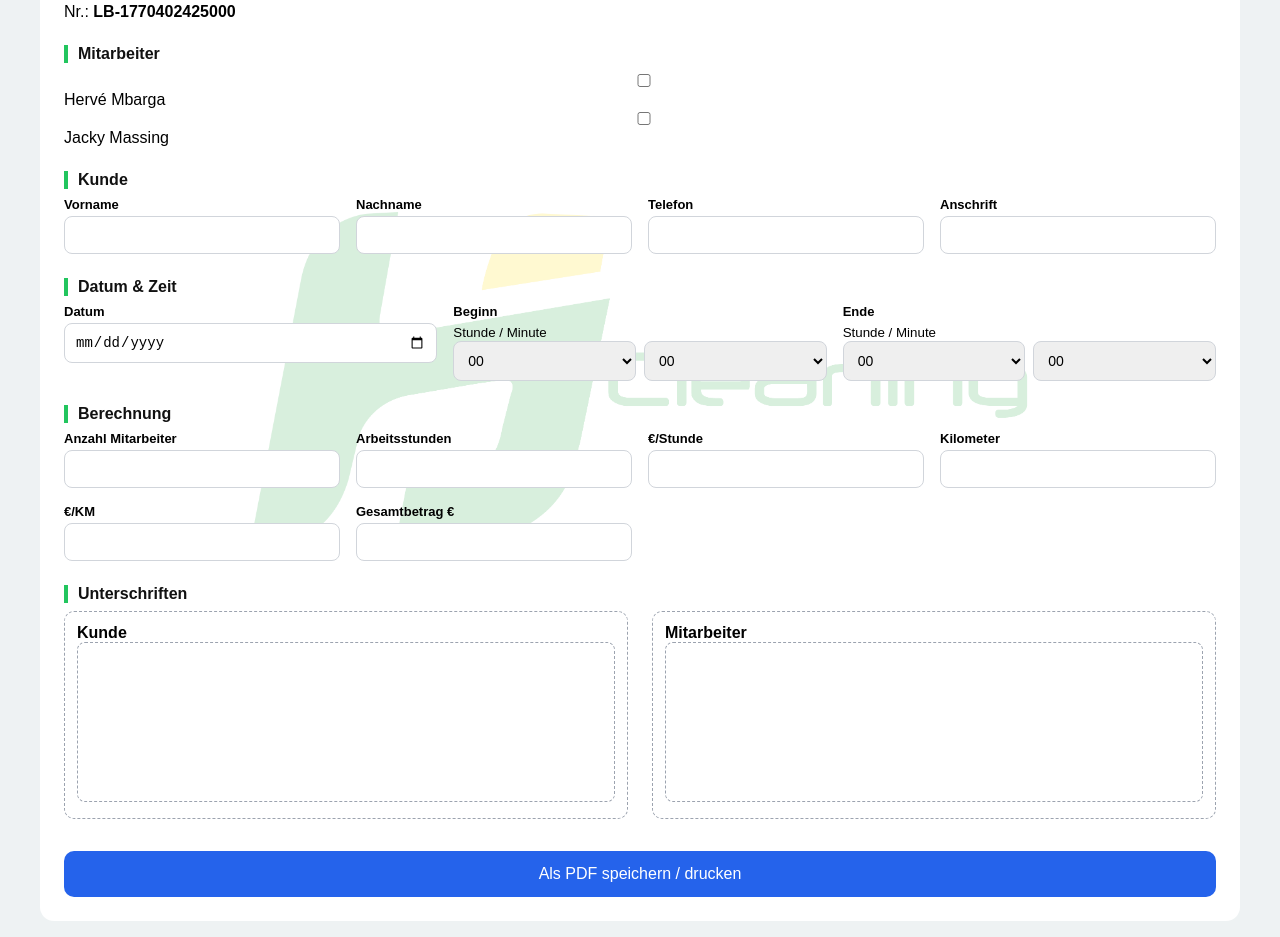
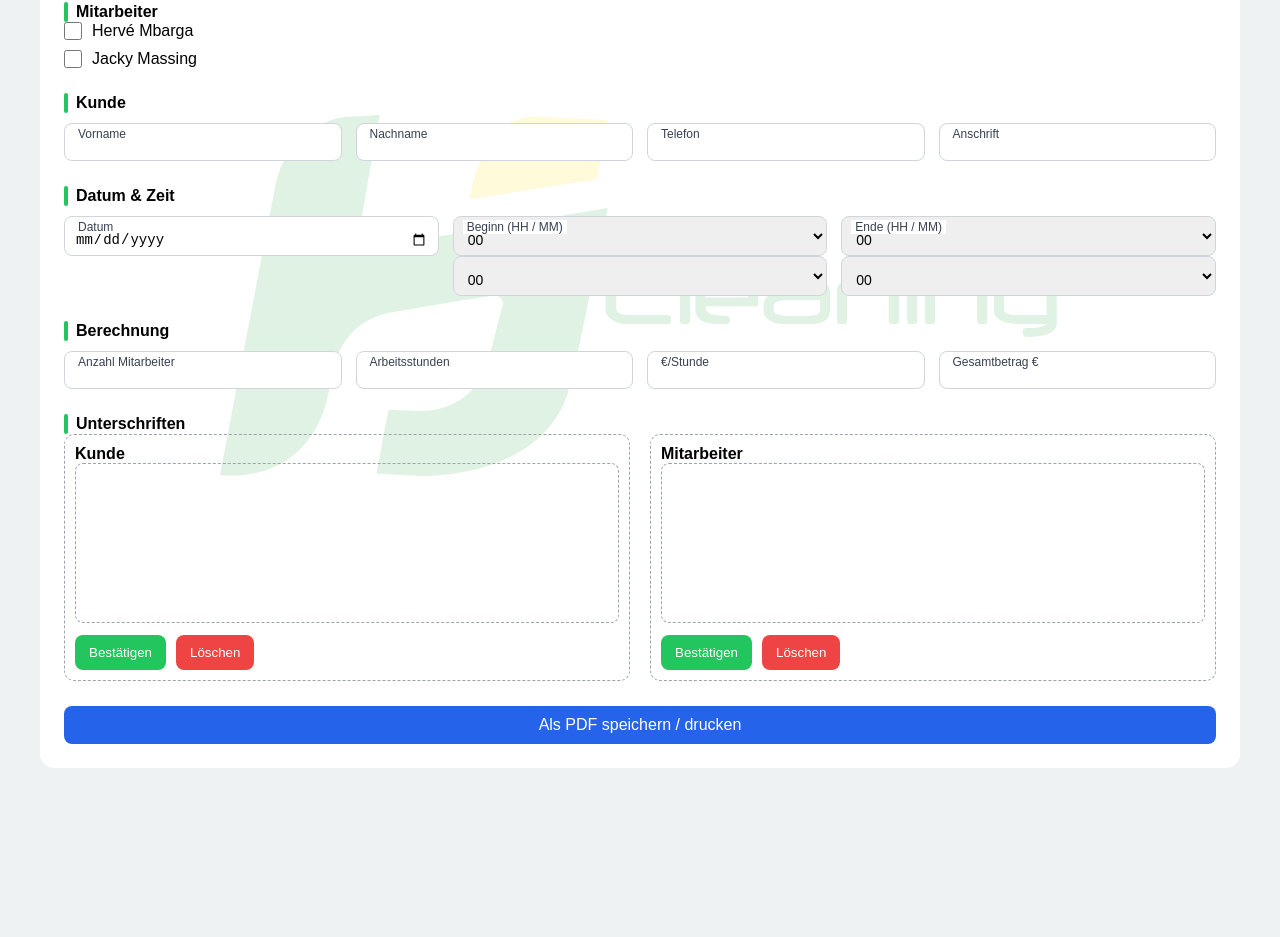
Before and after one commit to HJC2025HJ/leistungsbestaetigung, a plain HTML site: page index.html in a window 1280 px wide. Shown: the part 178-1115 px from the top of the page. After the commit the page ends 946 px from the top, so only its background shows below. Drawn offline with Linux system fonts and the light colour scheme.

Commit message:
index.html

```diff
--- a/index.html
+++ b/index.html
@@ -3,16 +3,14 @@
 <head>
 <meta charset="UTF-8">
 <meta name="viewport" content="width=device-width, initial-scale=1.0">
-<title>Leistungsbestätigung</title>
+<title>Leistungsbestätigung – HJ Cleaning</title>
 
 <style>
-/* ===== BASE ===== */
-* { box-sizing: border-box; }
+*{box-sizing:border-box}
 
 body{
 margin:0;
-padding:16px;
-font-family: Arial, Helvetica, sans-serif;
+font-family:Arial,Helvetica,sans-serif;
 background:#eef2f3;
 }
 
@@ -26,134 +24,140 @@ position:relative;
 overflow:hidden;
 }
 
-/* ===== WATERMARK ===== */
+/* ===== FILIGRANE ===== */
 .watermark{
 position:absolute;
 inset:0;
-background:url("HJ_Clean.png") center / 65% no-repeat;
-opacity:0.18;
+background:url("HJ_Clean.png") center/70% no-repeat;
+opacity:0.15;
 pointer-events:none;
 z-index:0;
 }
 
-.content{ position:relative; z-index:1; }
+.content{position:relative;z-index:1}
 
 /* ===== HEADER ===== */
 .header{
 display:flex;
-flex-wrap:wrap;
-gap:16px;
+gap:20px;
 align-items:center;
 border-bottom:2px solid #e5e7eb;
 padding-bottom:12px;
 }
-.logo{ max-width:140px; }
-.company{ font-size:14px; line-height:1.4; }
+.header img{max-width:140px}
+.company{font-size:14px}
 
-h1{
-text-align:center;
-margin:20px 0 10px;
+/* ===== TITRES ===== */
+h1{text-align:center;margin:20px 0}
+.section-title{
+display:flex;
+align-items:center;
+gap:8px;
+font-weight:bold;
+margin-top:25px;
+}
+.section-title::before{
+content:"";
+width:4px;
+height:20px;
+background:#22c55e;
+border-radius:2px;
 }
 
-/* ===== SECTIONS ===== */
-.section-title{
-margin:24px 0 8px;
-font-weight:700;
-color:#111;
-border-left:4px solid #22c55e;
-padding-left:10px;
+/* ===== GRID ===== */
+.grid{
+display:grid;
+grid-template-columns:repeat(auto-fit,minmax(220px,1fr));
+gap:14px;
+margin-top:10px;
 }
 
-/* ===== GRID SYSTEM ===== */
-.form-grid{
-display:grid;
-gap:16px;
+/* ===== FLOATING LABELS ===== */
+.field{
+position:relative;
+}
+.field input,
+.field select{
+width:100%;
+padding:14px 10px 6px;
+border:1px solid #d1d5db;
+border-radius:8px;
+font-size:14px;
+}
+.field label{
+position:absolute;
+left:10px;
+top:4px;
+font-size:12px;
+color:#374151;
+background:#fff;
+padding:0 4px;
 }
 
-.grid-4{ grid-template-columns:repeat(4,1fr); }
-.grid-3{ grid-template-columns:repeat(3,1fr); }
-.grid-2{ grid-template-columns:repeat(2,1fr); }
-
-@media(max-width:1024px){
-.grid-4,.grid-3{ grid-template-columns:repeat(2,1fr); }
+/* ===== EMPLOYÉS ===== */
+.employee-list{
+display:flex;
+flex-direction:column;
+gap:10px;
 }
-@media(max-width:640px){
-.grid-4,.grid-3,.grid-2{ grid-template-columns:1fr; }
+.employee-item{
+display:flex;
+align-items:center;
+gap:10px;
 }
-
-/* ===== FIELDS ===== */
-.field label{
-display:block;
-font-size:13px;
-font-weight:600;
-margin-bottom:4px;
-}
-
-input, select{
-width:100%;
-padding:10px;
-border-radius:8px;
-border:1px solid #d1d5db;
-font-size:14px;
-}
-
-/* ===== TIME BLOCK ===== */
-.time-group{
-display:grid;
-grid-template-columns:1fr 1fr;
-gap:8px;
-}
-
-.time-group small{
-display:block;
-font-size:12px;
-color:#6b7280;
-margin-bottom:2px;
+.employee-item input{
+width:18px;
+height:18px;
+margin:0;
 }
 
 /* ===== SIGNATURES ===== */
 .signatures{
 display:grid;
 grid-template-columns:1fr 1fr;
-gap:24px;
+gap:20px;
 }
-
 @media(max-width:700px){
-.signatures{ grid-template-columns:1fr; }
+.signatures{grid-template-columns:1fr}
 }
 
 .signature-box{
 border:1px dashed #9ca3af;
 border-radius:10px;
-padding:12px;
+padding:10px;
 }
-
 canvas{
 width:100%;
 height:160px;
 border:1px dashed #9ca3af;
 border-radius:8px;
-touch-action:none;
 }
-
-/* ===== BUTTON ===== */
-.print-btn{
-margin-top:32px;
+.sig-actions{
+display:flex;
+gap:10px;
+margin-top:8px;
+}
+button{
+border:none;
+padding:10px 14px;
+border-radius:8px;
+color:#fff;
+cursor:pointer;
+}
+.confirm{background:#22c55e}
+.clear{background:#ef4444}
+.print{
 width:100%;
-padding:14px;
+margin-top:25px;
+background:#2563eb;
 font-size:16px;
-background:#2563eb;
-color:#fff;
-border:none;
-border-radius:10px;
-cursor:pointer;
 }
 
 /* ===== PRINT ===== */
 @media print{
-body{ background:#fff; padding:0; }
-.print-btn{ display:none; }
-.container{ page-break-inside:avoid; }
+body{background:#fff}
+button,.sig-actions{display:none}
+.container{box-shadow:none;border-radius:0}
 }
 </style>
 </head>
@@ -163,68 +167,59 @@ body{ background:#fff; padding:0; }
 <div class="watermark"></div>
 <div class="content">
 
-<!-- HEADER -->
 <div class="header">
-<img src="HJ_Clean.png" class="logo">
+<img src="HJ_Clean.png">
 <div class="company">
-<strong>Cleaning – Marke von HJ Corporate GbR</strong><br>
+<b>Cleaning – Marke von HJ Corporate GbR</b><br>
 Stauseestraße 27b, 54317 Riveris<br>
 Tel. +49 176 87898900 · info@hjcorporate.de
 </div>
 </div>
 
 <h1>Leistungsbestätigung</h1>
-<div>Nr.: <strong id="docNr"></strong></div>
 
 <!-- MITARBEITER -->
 <div class="section-title">Mitarbeiter</div>
-<label><input type="checkbox" class="emp"> Hervé Mbarga</label>
-<label><input type="checkbox" class="emp"> Jacky Massing</label>
+<div class="employee-list">
+<label class="employee-item">
+<input type="checkbox" class="emp"> Hervé Mbarga
+</label>
+<label class="employee-item">
+<input type="checkbox" class="emp"> Jacky Massing
+</label>
+</div>
 
 <!-- KUNDE -->
 <div class="section-title">Kunde</div>
-<div class="form-grid grid-4">
+<div class="grid">
 <div class="field"><label>Vorname</label><input></div>
 <div class="field"><label>Nachname</label><input></div>
 <div class="field"><label>Telefon</label><input></div>
 <div class="field"><label>Anschrift</label><input></div>
 </div>
 
-<!-- DATE & TIME -->
+<!-- DATUM & ZEIT -->
 <div class="section-title">Datum & Zeit</div>
-<div class="form-grid grid-3">
+<div class="grid">
+<div class="field"><label>Datum</label><input type="date" id="date"></div>
 <div class="field">
-<label>Datum</label>
-<input type="date" id="date">
-</div>
-
-<div class="field">
-<label>Beginn</label>
-<small>Stunde / Minute</small>
-<div class="time-group">
+<label>Beginn (HH / MM)</label>
 <select id="sh"></select>
 <select id="sm"></select>
 </div>
-</div>
-
 <div class="field">
-<label>Ende</label>
-<small>Stunde / Minute</small>
-<div class="time-group">
+<label>Ende (HH / MM)</label>
 <select id="eh"></select>
 <select id="em"></select>
-</div>
 </div>
 </div>
 
 <!-- BERECHNUNG -->
 <div class="section-title">Berechnung</div>
-<div class="form-grid grid-4">
-<div class="field"><label>Anzahl Mitarbeiter</label><input id="empCount" readonly></div>
+<div class="grid">
+<div class="field"><label>Anzahl Mitarbeiter</label><input id="count" readonly></div>
 <div class="field"><label>Arbeitsstunden</label><input id="hours" readonly></div>
 <div class="field"><label>€/Stunde</label><input id="rate" type="number"></div>
-<div class="field"><label>Kilometer</label><input id="km" type="number"></div>
-<div class="field"><label>€/KM</label><input id="kmRate" type="number"></div>
 <div class="field"><label>Gesamtbetrag €</label><input id="total" readonly></div>
 </div>
 
@@ -232,71 +227,86 @@ Tel. +49 176 87898900 · info@hjcorporate.de
 <div class="section-title">Unterschriften</div>
 <div class="signatures">
 <div class="signature-box">
-<strong>Kunde</strong>
-<canvas id="sig1"></canvas>
+<b>Kunde</b>
+<canvas id="sigK"></canvas>
+<div class="sig-actions">
+<button class="confirm">Bestätigen</button>
+<button class="clear" onclick="clearSig('sigK')">Löschen</button>
+</div>
 </div>
 <div class="signature-box">
-<strong>Mitarbeiter</strong>
-<canvas id="sig2"></canvas>
+<b>Mitarbeiter</b>
+<canvas id="sigM"></canvas>
+<div class="sig-actions">
+<button class="confirm">Bestätigen</button>
+<button class="clear" onclick="clearSig('sigM')">Löschen</button>
+</div>
 </div>
 </div>
 
-<button class="print-btn" onclick="window.print()">Als PDF speichern / drucken</button>
+<button class="print" onclick="window.print()">Als PDF speichern / drucken</button>
 
 </div>
 </div>
 
 <script>
-/* DOC NUMBER */
-document.getElementById("docNr").innerText =
-"LB-" + Date.now();
-
-/* TIME SELECTS */
-function fill(sel,max){
+/* heures/minutes */
+function fill(id,max){
+const s=document.getElementById(id);
 for(let i=0;i<=max;i++){
-let o=document.createElement("option");
+const o=document.createElement("option");
 o.value=o.text=String(i).padStart(2,"0");
-sel.appendChild(o);
+s.appendChild(o);
 }
 }
-["sh","eh"].forEach(id=>fill(document.getElementById(id),23));
-["sm","em"].forEach(id=>fill(document.getElementById(id),59));
+["sh","eh"].forEach(i=>fill(i,23));
+["sm","em"].forEach(i=>fill(i,59));
 
-/* CALC */
+/* calcul */
 const emps=document.querySelectorAll(".emp");
+const count=document.getElementById("count");
+const hours=document.getElementById("hours");
+const rate=document.getElementById("rate");
+const total=document.getElementById("total");
+
 function calc(){
-let ec=[...emps].filter(e=>e.checked).length;
-empCount.value=ec;
+const c=[...emps].filter(e=>e.checked).length;
+count.value=c;
+const sh=+shh.value+ +smm.value/60;
+const eh=+ehh.value+ +emm.value/60;
+let h=Math.max(0,eh-sh)*c;
+hours.value=h.toFixed(2);
+total.value=(h*(+rate.value||0)).toFixed(2);
+}
 
-let sh=+sh.value, sm=+sm.value;
-let eh=+eh.value, em=+em.value;
+const shh=document.getElementById("sh");
+const smm=document.getElementById("sm");
+const ehh=document.getElementById("eh");
+const emm=document.getElementById("em");
 
-let h=((eh*60+em)-(sh*60+sm))/60;
-if(h<0) h=0;
+[...emps,shh,smm,ehh,emm,rate].forEach(e=>e.addEventListener("change",calc));
 
-let totalHours=h*ec;
-hours.value=totalHours.toFixed(2);
-
-let total=(totalHours*(+rate.value||0)) + ((+km.value||0)*(+kmRate.value||0));
-total.value=total.toFixed(2);
+/* signatures */
+function enable(c){
+const ctx=c.getContext("2d");
+let d=false;
+c.onpointerdown=()=>d=true;
+c.onpointerup=()=>{d=false;ctx.beginPath()};
+c.onpointermove=e=>{
+if(!d)return;
+const r=c.getBoundingClientRect();
+ctx.lineWidth=2;
+ctx.lineTo(e.clientX-r.left,e.clientY-r.top);
+ctx.stroke();
+ctx.beginPath();
+ctx.moveTo(e.clientX-r.left,e.clientY-r.top);
 }
-document.querySelectorAll("input,select").forEach(e=>e.addEventListener("change",calc));
-
-/* SIGN */
-function sign(canvas){
-let ctx=canvas.getContext("2d"), d=false;
-canvas.addEventListener("pointerdown",()=>d=true);
-canvas.addEventListener("pointerup",()=>{d=false;ctx.beginPath()});
-canvas.addEventListener("pointermove",e=>{
-if(!d) return;
-let r=canvas.getBoundingClientRect();
-ctx.lineWidth=2;ctx.lineCap="round";
-ctx.lineTo(e.clientX-r.left,e.clientY-r.top);
-ctx.stroke();ctx.beginPath();
-ctx.moveTo(e.clientX-r.left,e.clientY-r.top);
-});
 }
-sign(sig1); sign(sig2);
+enable(sigK);enable(sigM);
+function clearSig(id){
+const c=document.getElementById(id);
+c.getContext("2d").clearRect(0,0,c.width,c.height);
+}
 </script>
 </body>
 </html>
```
